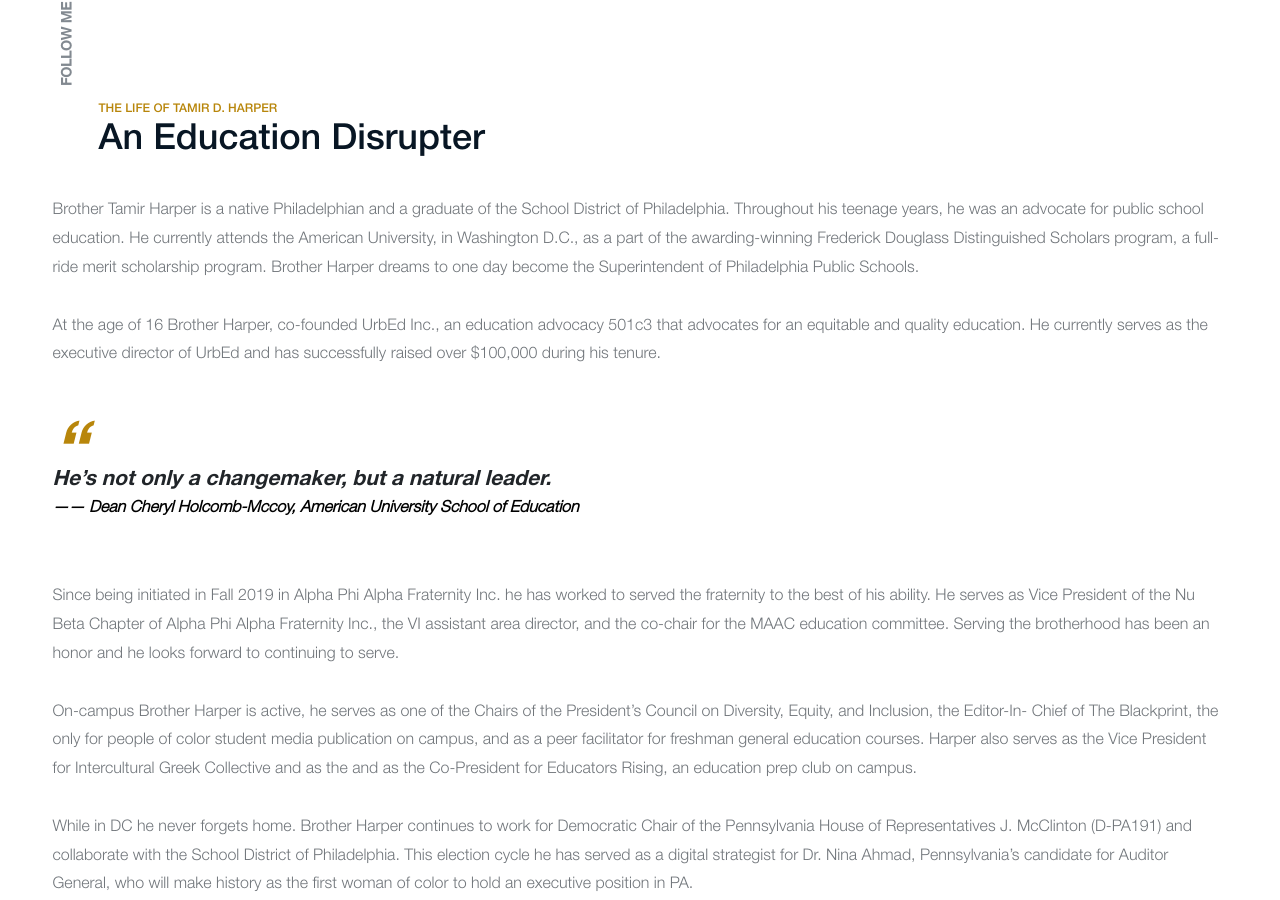
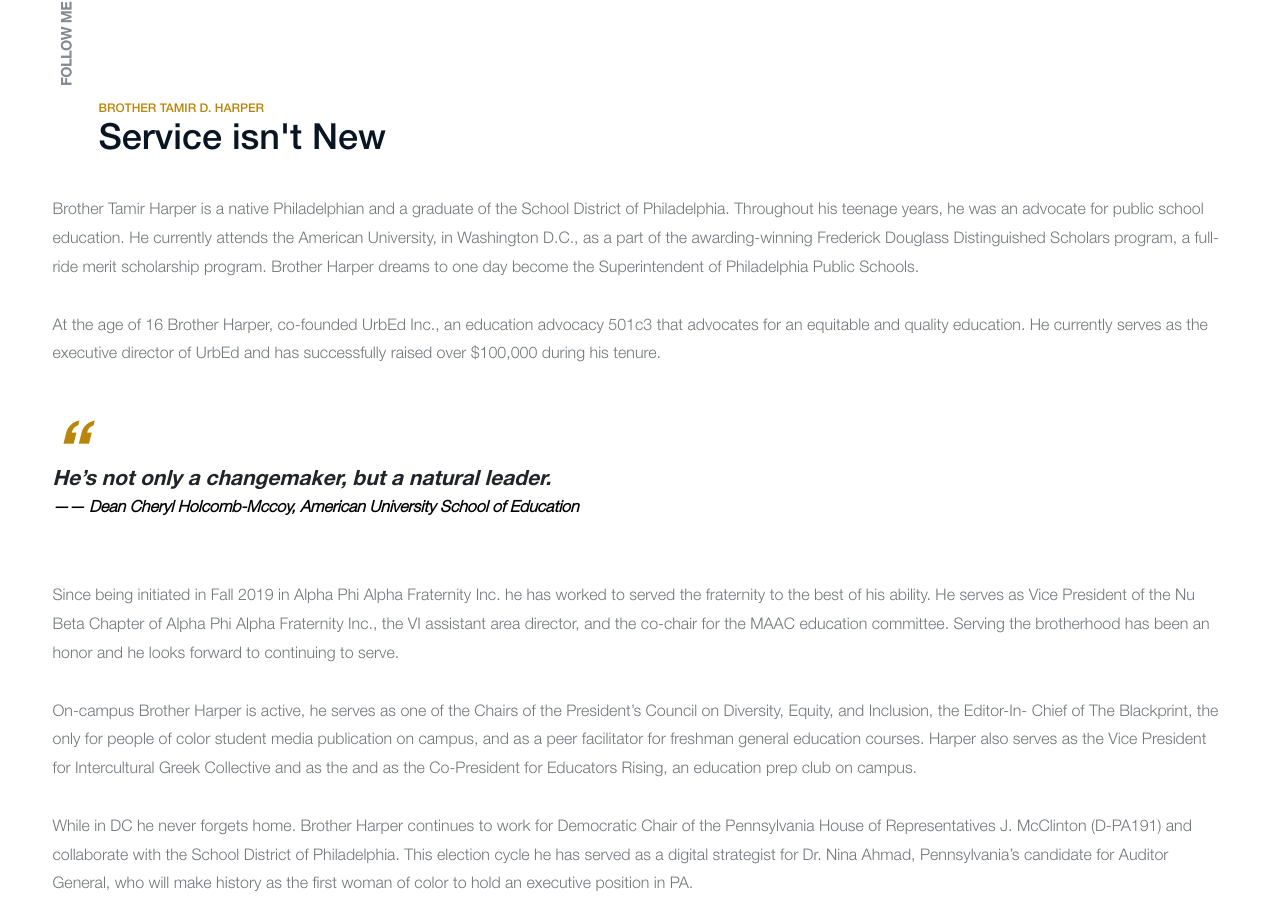
Before and after one commit to Samuel12390/tamir4eravp.github.io, a plain HTML site: page bio.html in a window 1280 px wide. Shown: the part 906-1806 px from the top of the page. Drawn offline with Linux system fonts and the light colour scheme.

Commit message:
Update bio.html

```diff
--- a/bio.html
+++ b/bio.html
@@ -122,8 +122,8 @@
 				<div class="col-lg-15">
 					<div class="blog-item">
 						<div class="blog-head">
-							<div class="blog-tags">The Life of Tamir D. Harper</div>
-							<h2>An Education Disrupter</h2>
+							<div class="blog-tags">Brother Tamir D. Harper</div>
+							<h2>Service isn't New</h2>
 						</div>
 						<p>Brother Tamir Harper is a native Philadelphian and a graduate of the
 							School District of Philadelphia. Throughout his teenage years, he was an
```
